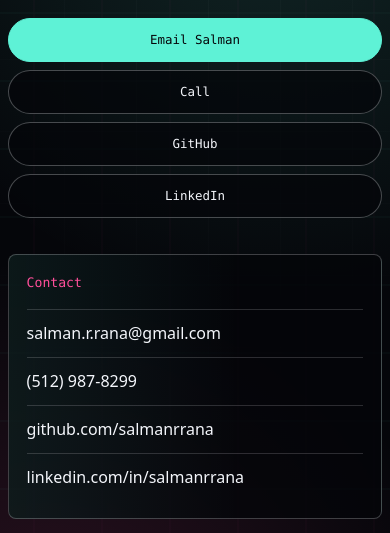
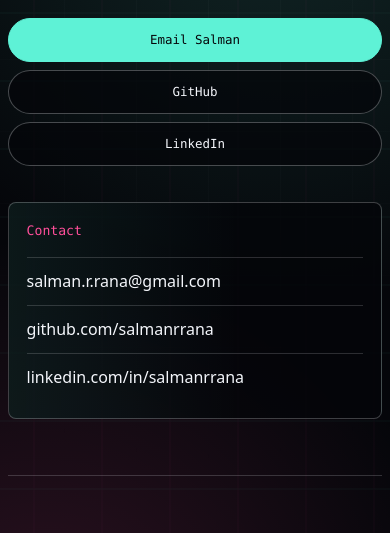
Before and after one commit to salmanrrana/portfolio-glitch, a website: page contact.html in a window 390 px wide. Shown: the part 293-826 px from the top of the page. Drawn offline with Linux system fonts and the light colour scheme.

Commit message:
Remove phone number from contact page

```diff
--- a/contact.html
+++ b/contact.html
@@ -54,7 +54,6 @@
             <a class="resume-action resume-action--primary" href="mailto:salman.r.rana@gmail.com">
               Email Salman
             </a>
-            <a class="resume-action" href="tel:+15129878299">Call</a>
             <a class="resume-action" href="https://github.com/salmanrrana" target="_blank" rel="noreferrer">
               GitHub
             </a>
@@ -67,7 +66,6 @@
         <aside class="contact-dock" aria-label="Contact information">
           <p class="contact-dock__label">Contact</p>
           <a href="mailto:salman.r.rana@gmail.com">salman.r.rana@gmail.com</a>
-          <a href="tel:+15129878299">(512) 987-8299</a>
           <a href="https://github.com/salmanrrana" target="_blank" rel="noreferrer">github.com/salmanrrana</a>
           <a href="https://www.linkedin.com/in/salmanrrana" target="_blank" rel="noreferrer">
             linkedin.com/in/salmanrrana
```
